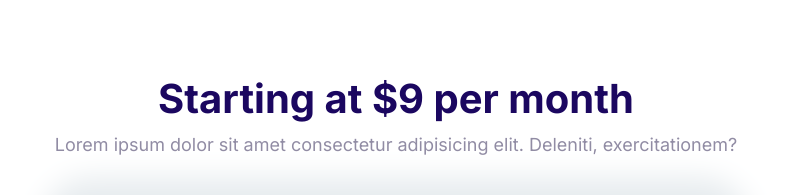
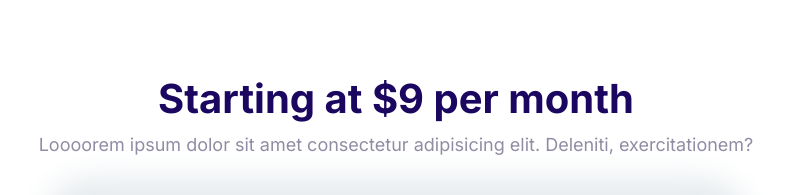
Before and after one commit to Rizque/moshify, a website built with Parcel: page index.html in a window 1280 px wide. Shown: the part 800-995 px from the top of the page, 244-1036 px from the left. Built offline with nearby package versions, Linux system fonts and the light colour scheme.

Commit message:
change1.

```diff
--- a/index.html
+++ b/index.html
@@ -64,7 +64,7 @@
       <header class="block__header">
         <h2>Starting at $9 per month</h2>
         <p>
-          Lorem ipsum dolor sit amet consectetur adipisicing elit. Deleniti,
+          Loooorem ipsum dolor sit amet consectetur adipisicing elit. Deleniti,
           exercitationem?
         </p>
       </header>
```
